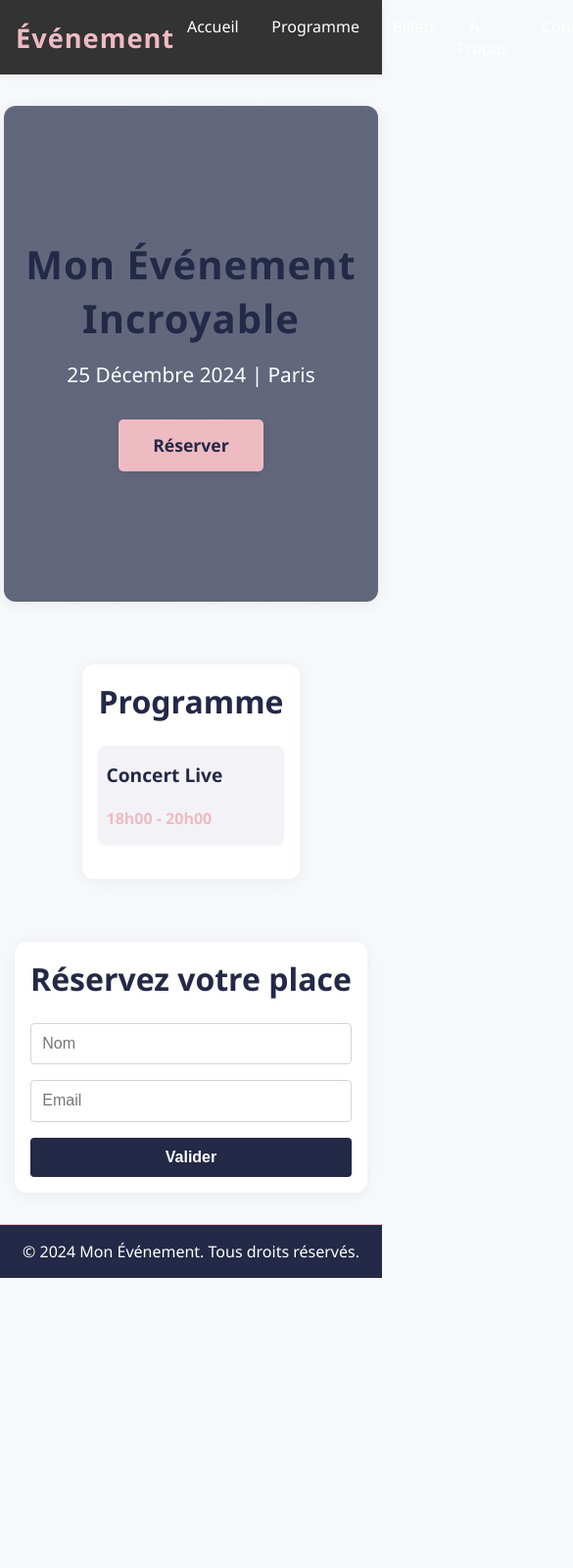
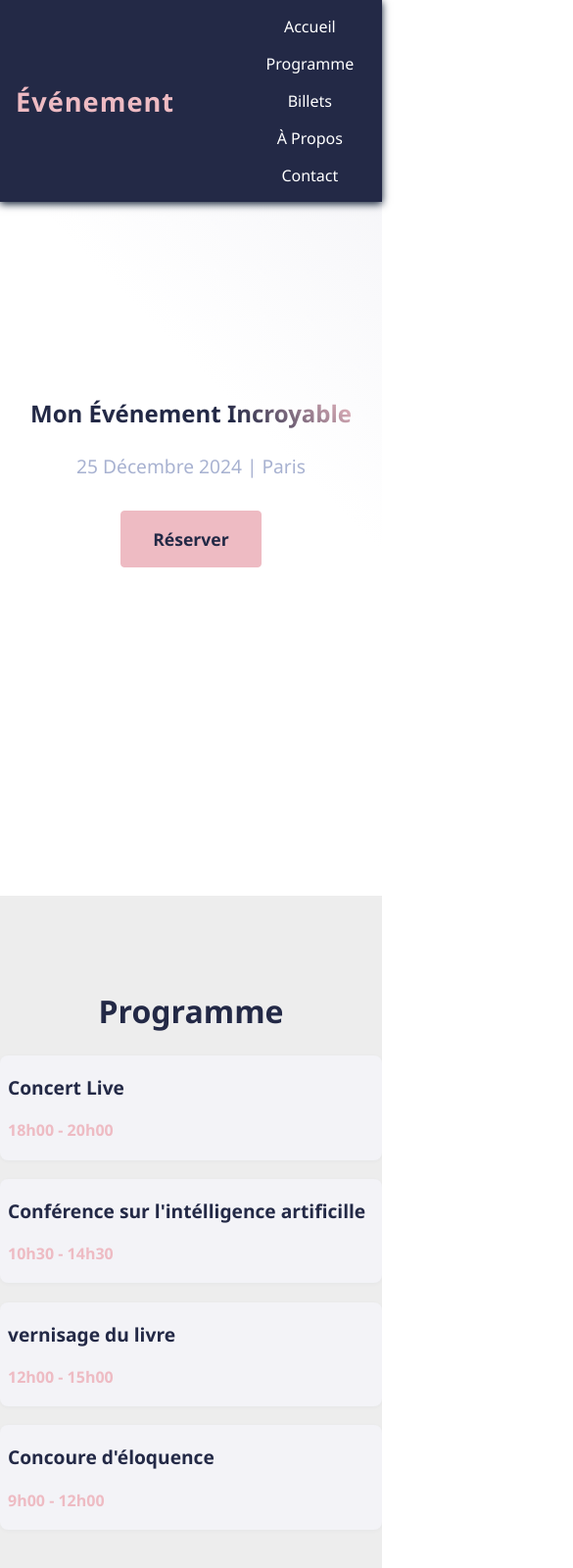
Before and after one commit to RzigSmith/siteevenementiel, a plain HTML site: page index.html in a window 390 px wide. Shown: the top 1600 px of the page at 98% size, 585 px wide, since content can reach past the window. Before the commit the page ends 1304 px from the top, so only its background shows below. Drawn offline with Linux system fonts and the light colour scheme.

Commit message:
changement

```diff
--- a/assets/css/style.css
+++ b/assets/css/style.css
@@ -1,3 +1,13 @@
+/* couleur utiliser pour le site web d'un événement  */
+:root {
+  --deep-navy: #232946;   /* Bleu foncé */
+  --light-blue: #a8b2d1;  /* Bleu clair */
+  --white: #ffffff;       /* Blanc */
+  --light-gray: #f3f3f7;  /* Gris très clair */
+  --rose: #eebbc3;        /* Rose */
+  --black: #0a192f;       /* Noir profond */
+  --transition: all 0.25s cubic-bezier(0.645,0.045,0.355,1);
+}
 /* RESET */
 * {
     margin: 0;
@@ -7,8 +17,8 @@
 
 body {
     font-family: 'Segoe UI', Arial, sans-serif;
-    background: #f6f8fa;
-    color: #232946;
+    background: var(--white);
+    color: var(--deep-navy);
     min-height: 100vh;
     display: flex;
     flex-direction: column;
@@ -16,9 +26,13 @@ body {
 
 /* HEADER & NAVIGATION */
 header {
-    background: #232946;
+    background: var(--deep-navy);
     color: #fff;
-    box-shadow: 0 2px 8px rgba(35,41,70,0.06);
+    box-shadow: 0 2px 8px var(--black);
+    position: fixed;
+    width: 100%;
+    top: 0;
+    z-index: 1000;
 }
 
 nav {
@@ -33,7 +47,7 @@ nav {
 nav .logo {
     font-size: 1.7rem;
     font-weight: bold;
-    color: #eebbc3;
+    color: var(--rose);
     text-decoration: none;
     letter-spacing: 1px;
 }
@@ -50,84 +64,94 @@ nav ul li a {
     font-weight: 500;
     padding: 0.3rem 0.8rem;
     border-radius: 4px;
-    transition: background 0.2s;
+    transition: background 0.2s, color 0.2s;
+    position: relative;
 }
 
 nav ul li a:hover,
 nav ul li a.active {
-    background: #eebbc3;
-    color: #232946;
+    background: var(--rose);
+    color: var(--deep-navy);
 }
 
 /* HERO SECTION */
 .hero {
-    background: linear-gradient(rgba(35,41,70,0.7), rgba(35,41,70,0.7)), url('../images/hero-bg.jpg') no-repeat center/cover;
-    min-height: 60vh;
+    background: linear-gradient(45deg, var(--white) 60%, var(--light-gray) 100%);
+    min-height: 100vh;
     display: flex;
     flex-direction: column;
     justify-content: center;
     align-items: center;
-    color: #fff;
+    color: var(--deep-navy);
     text-align: center;
-    padding: 3rem 1rem;
+    padding: 0 8%;
+    margin-top: 70px; /* pour compenser le header fixe */
 }
 
 .hero h1 {
-    font-size: 2.5rem;
-    margin-bottom: 1rem;
-    letter-spacing: 1px;
+    font-size: 4rem;
+    margin-bottom: 1.5rem;
+    background: linear-gradient(45deg, var(--deep-navy) 60%, var(--rose));
+    -webkit-background-clip: text;
+    -webkit-text-fill-color: transparent;
 }
 
 .hero p {
-    font-size: 1.3rem;
+    font-size: 1.2rem;
+    color: var(--light-blue);
+    max-width: 600px;
     margin-bottom: 2rem;
 }
 
 .cta-button {
-    background: #eebbc3;
-    color: #232946;
-    padding: 0.9rem 2.2rem;
-    border: none;
-    border-radius: 5px;
+    display: inline-block;
+    padding: 1.25rem 2.5rem;
+    border: 1px solid var(--rose);
+    border-radius: 4px;
+    color: var(--deep-navy);
+    background: var(--rose);
     text-decoration: none;
+    transition: var(--transition);
+    position: relative;
+    overflow: hidden;
+    font-weight: 600;
     font-size: 1.1rem;
-    font-weight: 600;
-    box-shadow: 0 2px 8px rgba(35,41,70,0.08);
-    transition: background 0.2s, color 0.2s;
-    cursor: pointer;
 }
 
 .cta-button:hover {
-    background: #232946;
-    color: #eebbc3;
+    background: var(--deep-navy);
+    color: var(--rose);
+    border-color: var(--deep-navy);
 }
 
-/* SECTIONS */
-main, section {
-    max-width: 900px;
-    margin: 2rem auto;
-    background: #fff;
-    border-radius: 12px;
-    box-shadow: 0 2px 16px rgba(35,41,70,0.06);
-    padding: 2rem;
+/* SECTIONS ALTERNÉES */
+section {
+    width: 100%;
+    padding: 6rem 0;
+    background: #ececece9;
 }
 
+section.alt {
+    background: var(--light-gray);
+}
+
+/* TITRES */
 h1, h2 {
-    color: #232946;
+    color: var(--deep-navy);
     margin-bottom: 1.5rem;
     font-size: 2rem;
     text-align: center;
 }
 
 h3 {
-    color: #232946;
+    color: var(--rose);
     margin-bottom: 0.7rem;
     font-size: 1.2rem;
 }
 
 /* PROGRAMME & EVENTS */
 .event-item, .event-card {
-    background: #f3f3f7;
+    background: var(--light-gray);
     border-radius: 8px;
     margin-bottom: 1.2rem;
     padding: 1.2rem 1rem;
@@ -136,11 +160,17 @@ h3 {
     flex-direction: column;
     gap: 0.5rem;
     position: relative;
+    transition: var(--transition);
+}
+
+.event-card:hover, .event-item:hover {
+    background: var(--white);
+    transform: translateY(-4px) scale(1.01);
 }
 
 .event-item h2, .event-card h3 {
     font-size: 1.2rem;
-    color: #232946;
+    color: var(--deep-navy);
     display: flex;
     justify-content: space-between;
     align-items: center;
@@ -148,32 +178,37 @@ h3 {
 
 .event-item span, .event-card p {
     font-size: 1rem;
-    color: #eebbc3;
+    color: var(--rose);
     font-weight: 600;
 }
 
 .event-item button, .event-card button {
     align-self: flex-end;
-    background: #232946;
-    color: #fff;
+    background: var(--deep-navy);
+    color: var(--white);
     border: none;
     padding: 0.5rem 1.2rem;
     border-radius: 4px;
     cursor: pointer;
     font-weight: 500;
-    transition: background 0.2s;
+    transition: var(--transition);
     margin-top: 0.5rem;
 }
 
 .event-item button:hover, .event-card button:hover {
-    background: #eebbc3;
-    color: #232946;
+    background: var(--rose);
+    color: var(--deep-navy);
 }
 
 /* ABOUT */
 .about-section {
-    padding: 2rem;
+    padding: 2rem 0;
     text-align: center;
+    background: var(--white);
+}
+
+.about-section.alt {
+    background: var(--light-gray);
 }
 
 .about-content {
@@ -193,15 +228,20 @@ h3 {
 
 .about-content p {
     font-size: 1.1rem;
-    color: #232946;
+    color: var(--deep-navy);
     max-width: 600px;
 }
 
 /* CONTACT */
 .contact-section {
-    padding: 2rem;
+    padding: 2rem 0;
     max-width: 600px;
     margin: 0 auto;
+    background: var(--white);
+}
+
+.contact-section.alt {
+    background: var(--light-gray);
 }
 
 .contact-section textarea {
@@ -210,7 +250,7 @@ h3 {
     margin: 0.5rem 0;
     min-height: 120px;
     border-radius: 6px;
-    border: 1px solid #d1d5db;
+    border: 1px solid var(--light-blue);
     font-size: 1rem;
     resize: vertical;
 }
@@ -227,43 +267,29 @@ form {
 form input, form button, form textarea {
     padding: 0.7rem;
     border-radius: 4px;
-    border: 1px solid #d1d5db;
+    border: 1px solid var(--light-blue);
     font-size: 1rem;
+    background: transparent;
+    color: var(--deep-navy);
 }
 
 form input:focus, form textarea:focus {
-    border-color: #eebbc3;
+    border-color: var(--rose);
     outline: none;
 }
 
 form button {
-    background: #232946;
-    color: #fff;
+    background: var(--deep-navy);
+    color: var(--white);
     border: none;
     font-weight: 600;
     cursor: pointer;
-    transition: background 0.2s;
+    transition: var(--transition);
 }
 
 form button:hover {
-    background: #eebbc3;
-    color: #232946;
-}
-
-/* SELECTED EVENT */
-#selected-event-name {
-    text-align: center;
-    font-weight: 500;
-    color: #232946;
-    margin-bottom: 1rem;
-}
-
-/* REMAINING SEATS */
-#remaining-seats {
-    text-align: center;
-    color: #232946;
-    margin-top: 1rem;
-    font-size: 1.1rem;
+    background: var(--rose);
+    color: var(--deep-navy);
 }
 
 /* TABLES (ADMIN) */
@@ -271,7 +297,7 @@ table {
     width: 100%;
     border-collapse: collapse;
     margin-top: 2rem;
-    background: #fff;
+    background: var(--white);
     border-radius: 8px;
     overflow: hidden;
     box-shadow: 0 1px 8px rgba(35,41,70,0.06);
@@ -283,47 +309,38 @@ th, td {
 }
 
 th {
-    background: #232946;
-    color: #fff;
+    background: var(--deep-navy);
+    color: var(--white);
     font-weight: 600;
 }
 
 tr:nth-child(even) {
-    background: #f3f3f7;
+    background: var(--light-gray);
 }
 
 tr:hover {
-    background: #eebbc3;
-    color: #232946;
+    background: var(--rose);
+    color: var(--deep-navy);
 }
 
 /* FOOTER */
 footer {
     margin-top: auto;
-    background: #232946;
+    background: var(--deep-navy);
     color: #fff;
     text-align: center;
     padding: 1rem 0;
     font-size: 1rem;
-    border-top: 1px solid #eebbc3;
-}
-
-/* CAROUSEL (optionnel) */
-.event-carousel {
-    display: flex;
-    gap: 1rem;
-    overflow-x: auto;
-    padding: 1rem 0;
+    border-top: 1px solid var(--rose);
 }
 
 /* RESPONSIVE */
 @media (max-width: 900px) {
-    main, section {
-        max-width: 98vw;
+    nav {
         padding: 1rem;
     }
-    nav {
-        padding: 1rem;
+    .hero {
+        padding: 0 5%;
     }
 }
 
@@ -343,9 +360,29 @@ footer {
     .about-content img {
         max-width: 90vw;
     }
+    .hero h1 {
+        font-size: 2.2rem;
+    }
 }
 
-/* IMAGE STYLES FOR EVENTS (if you add images to events) */
+@media (max-width: 480px) {
+    .hero h1 {
+        font-size: 1.5rem;
+    }
+    .cta-button {
+        padding: 1rem 2rem;
+    }
+    nav ul {
+        flex-direction: column;
+        align-items: center;
+        gap: 1rem;
+    }
+    .event-card {
+        padding: 1.2rem 0.5rem;
+    }
+}
+
+/* IMAGE STYLES FOR EVENTS */
 .event-item img, .event-card img {
     width: 100%;
     max-width: 350px;
--- a/assets/js/main.js
+++ b/assets/js/main.js
@@ -5,10 +5,10 @@ document.getElementById('reservation-form').addEventListener('submit', function(
 });
 
 // Animation au scroll (optionnel)
-window.addEventListener('scroll', function() {
-    const header = document.querySelector('header');
-    header.style.background = window.scrollY > 100 ? '#222' : '#333';
-});
+// window.addEventListener('scroll', function() {
+//     const header = document.querySelector('header');
+//     header.style.background = window.scrollY > 100 ? '#222' : '#333';
+// });
 
 // Exemple dans main.js
 const form = document.getElementById('reservation-form');
--- a/index.html
+++ b/index.html
@@ -35,7 +35,18 @@
             <h3>Concert Live</h3>
             <p>18h00 - 20h00</p>
         </div>
-        <!-- Ajoutez d'autres événements -->
+        <div class="event-card">
+            <h3>Conférence sur l'intélligence artificille</h3>
+            <p>10h30 - 14h30</p>
+        </div>
+        <div class="event-card">
+            <h3>vernisage du livre</h3>
+            <p>12h00 - 15h00</p>
+        </div>
+        <div class="event-card">
+            <h3>Concoure d'éloquence</h3>
+            <p>9h00 - 12h00</p>
+        </div>
     </section>
 
     <!-- Formulaire de réservation -->
```
